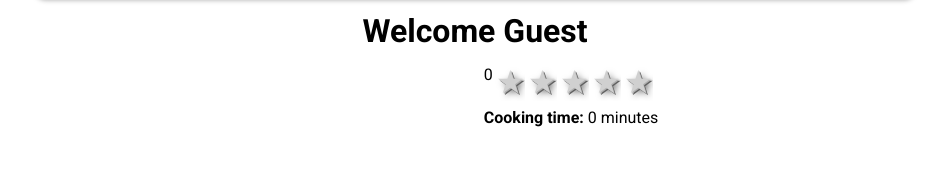
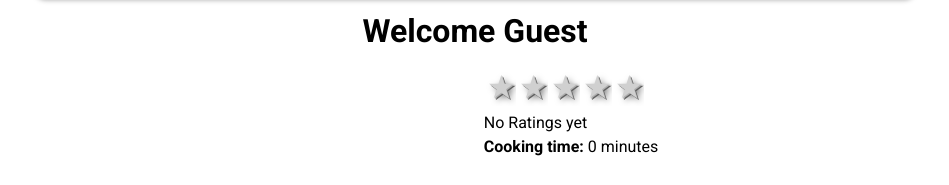
Before and after one commit to sadltelekom/RateMyFoodFrontend, an Angular app in the folder RateMyFoodApp/: page / in a window 1280 px wide. Shown: the part 173-358 px from the top of the page, without its empty margins (165-1114 px from the left). Built offline with nearby package versions, Linux system fonts and the light colour scheme; no server answers.

Commit message:
all done!

```diff
--- a/RateMyFoodApp/src/app/recipes/recipes.component.css
+++ b/RateMyFoodApp/src/app/recipes/recipes.component.css
@@ -88,7 +88,7 @@ h2 {
 }
 
 #category {
-  margin-top: 10px;
+  margin-top: 15px;
 }
 
 /* Recipe */
--- a/RateMyFoodApp/src/app/recipes/recipes.component.html
+++ b/RateMyFoodApp/src/app/recipes/recipes.component.html
@@ -26,10 +26,16 @@
                    <input type="radio" id="stern3" name="bewertung" value="3" *ngIf="rating === 3" checked><label for="stern3" title="3 Stars" (click)="addRating(3)">3 Stars</label>
                    <input type="radio" id="stern2" name="bewertung" value="2" *ngIf="rating === 2" checked><label for="stern2" title="2 Stars" (click)="addRating(2)">2 Stars</label>
                    <input type="radio" id="stern1" name="bewertung" value="1" *ngIf="rating === 1" checked><label for="stern1" title="1 Star" (click)="addRating(1)">1 Star</label>
-                   <span>{{ numberOfRatings }}</span>
-                   <span id="Bewertung" title="Keine Bewertung">
-                   </span>
+
                </p>
+           </div>
+           <div id="ratings">
+            <span *ngIf="numberOfRatings === 0">No Ratings yet</span>
+            <span *ngIf="numberOfRatings === 1">{{ numberOfRatings }} Rating</span>
+            <span *ngIf="numberOfRatings > 1">{{ numberOfRatings }} Ratings</span>
+            <span id="Bewertung" title="Keine Bewertung">
+            </span>
+
            </div>
            <div id="time">
             <p><strong>Cooking time:</strong> {{ time }} minutes</p>
```
